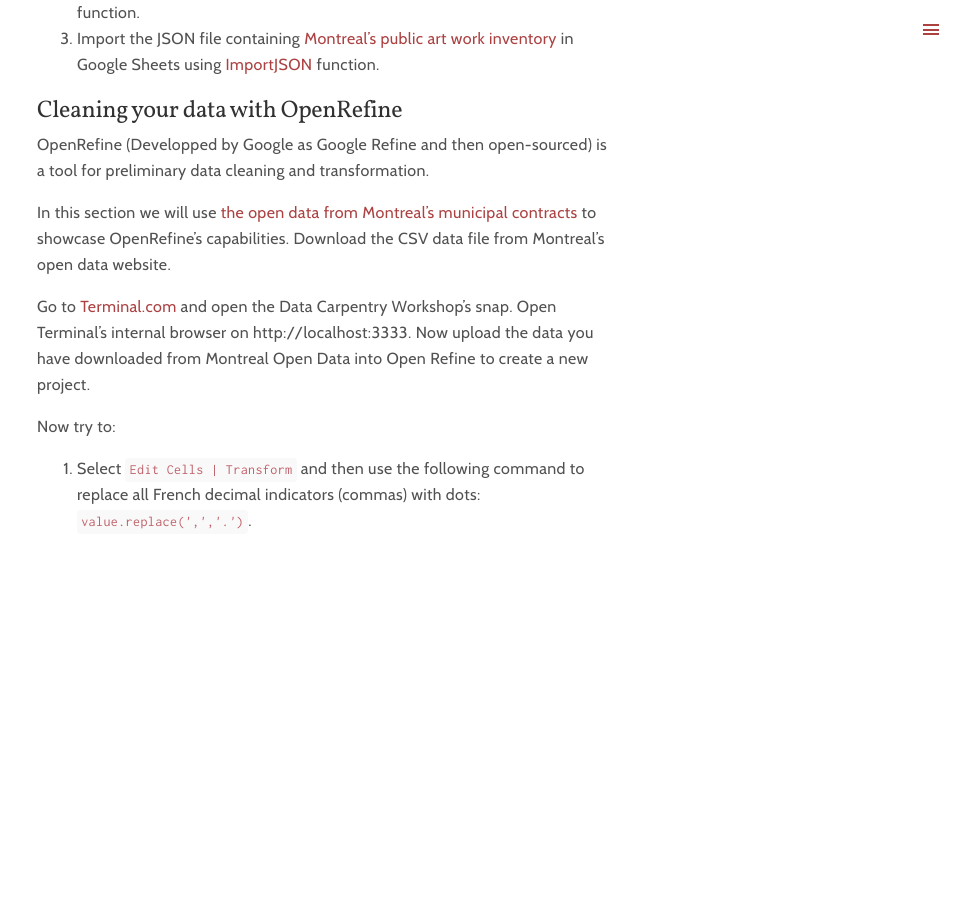
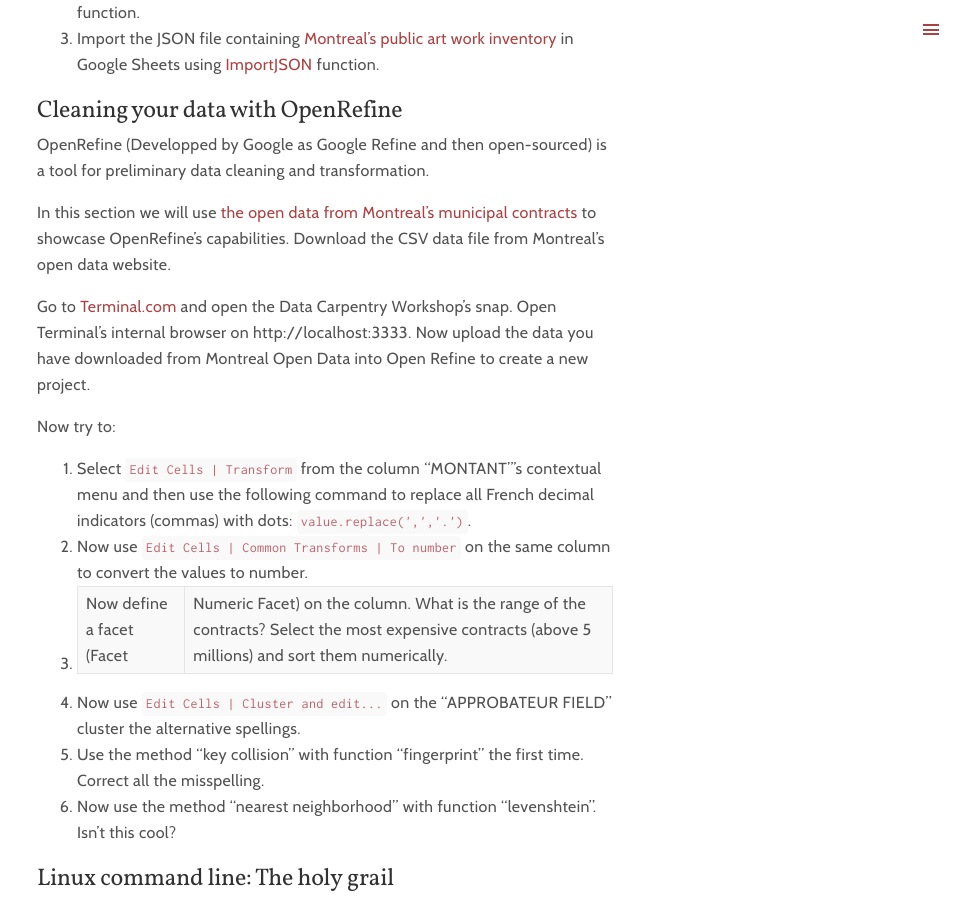
Before and after one commit to retrography/retrography.github.io, a Jekyll site: the page built from teaching/carpentry.markdown, in a window 1280 px wide and 900 px high, scrolled down 1266 px. Shown: the whole window, without its empty margins (315-1280 px from the left). Built offline with Jekyll 4.4.1, drawn with Linux system fonts in a browser that asks for light colours; Markdown is read by kramdown in place of the engine named in the settings; before the commit the page ends 1816 px from its top, so only the background shows below that.

Commit message:
workshop

```diff
--- a/teaching/carpentry.markdown
+++ b/teaching/carpentry.markdown
@@ -43,4 +43,11 @@ Go to [Terminal.com](http://terminal.com) and open the Data Carpentry Workshop's
 
 Now try to:
 
-1. Select `Edit Cells | Transform` and then use the following command to replace all French decimal indicators (commas) with dots: `value.replace(',','.')`.
+1. Select `Edit Cells | Transform` from the column "MONTANT"'s contextual menu and then use the following command to replace all French decimal indicators (commas) with dots: `value.replace(',','.')`.
+2. Now use `Edit Cells | Common Transforms | To number` on the same column to convert the values to number.
+3. Now define a facet (Facet | Numeric Facet) on the column. What is the range of the contracts? Select the most expensive contracts (above 5 millions) and sort them numerically.
+4. Now use `Edit Cells | Cluster and edit...` on the "APPROBATEUR FIELD" cluster the alternative spellings.
+5. Use the method "key collision" with function "fingerprint" the first time. Correct all the misspelling.
+6. Now use the method "nearest neighborhood" with function "levenshtein". Isn't this cool?
+
+## Linux command line: The holy grail
```
